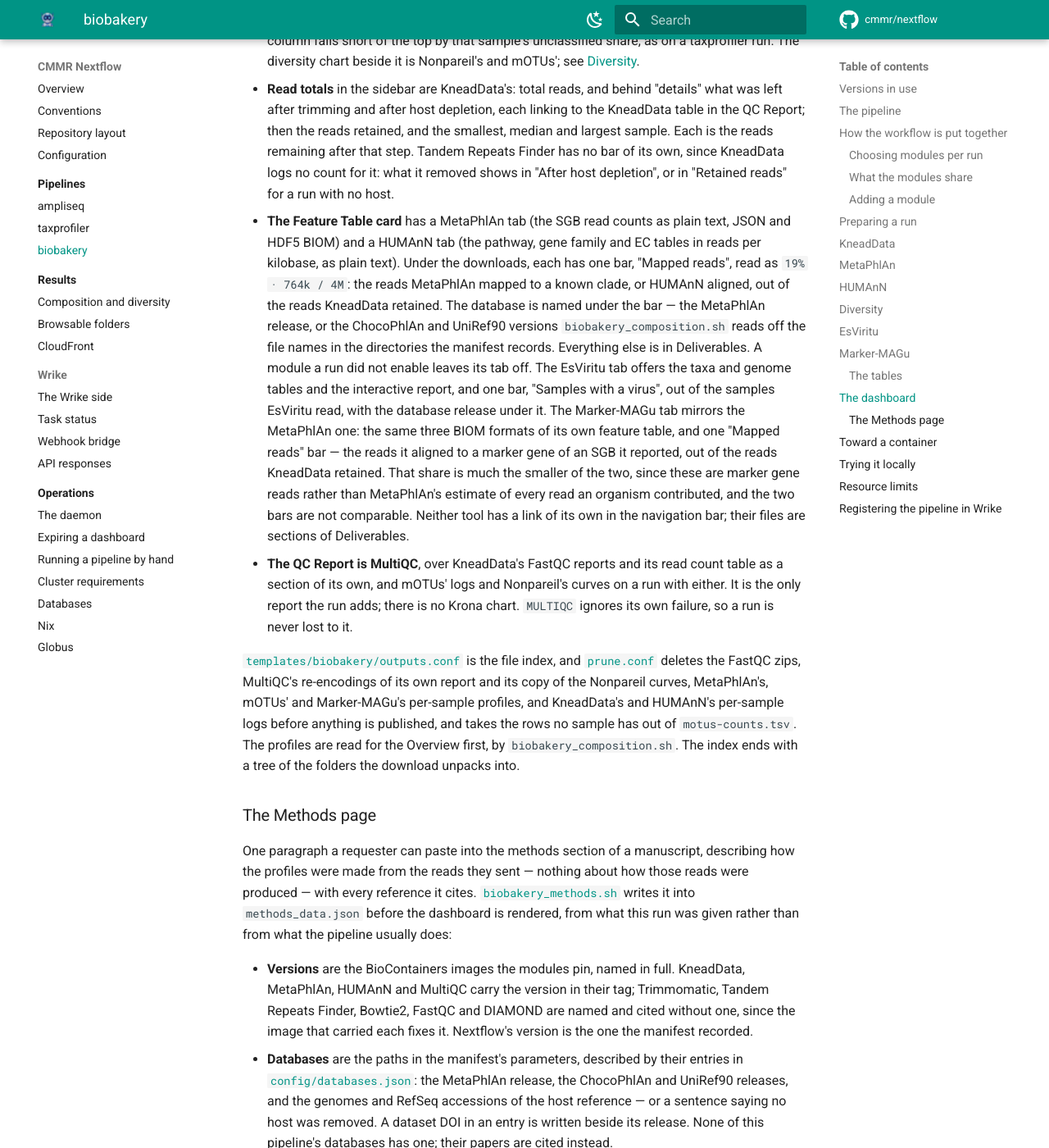
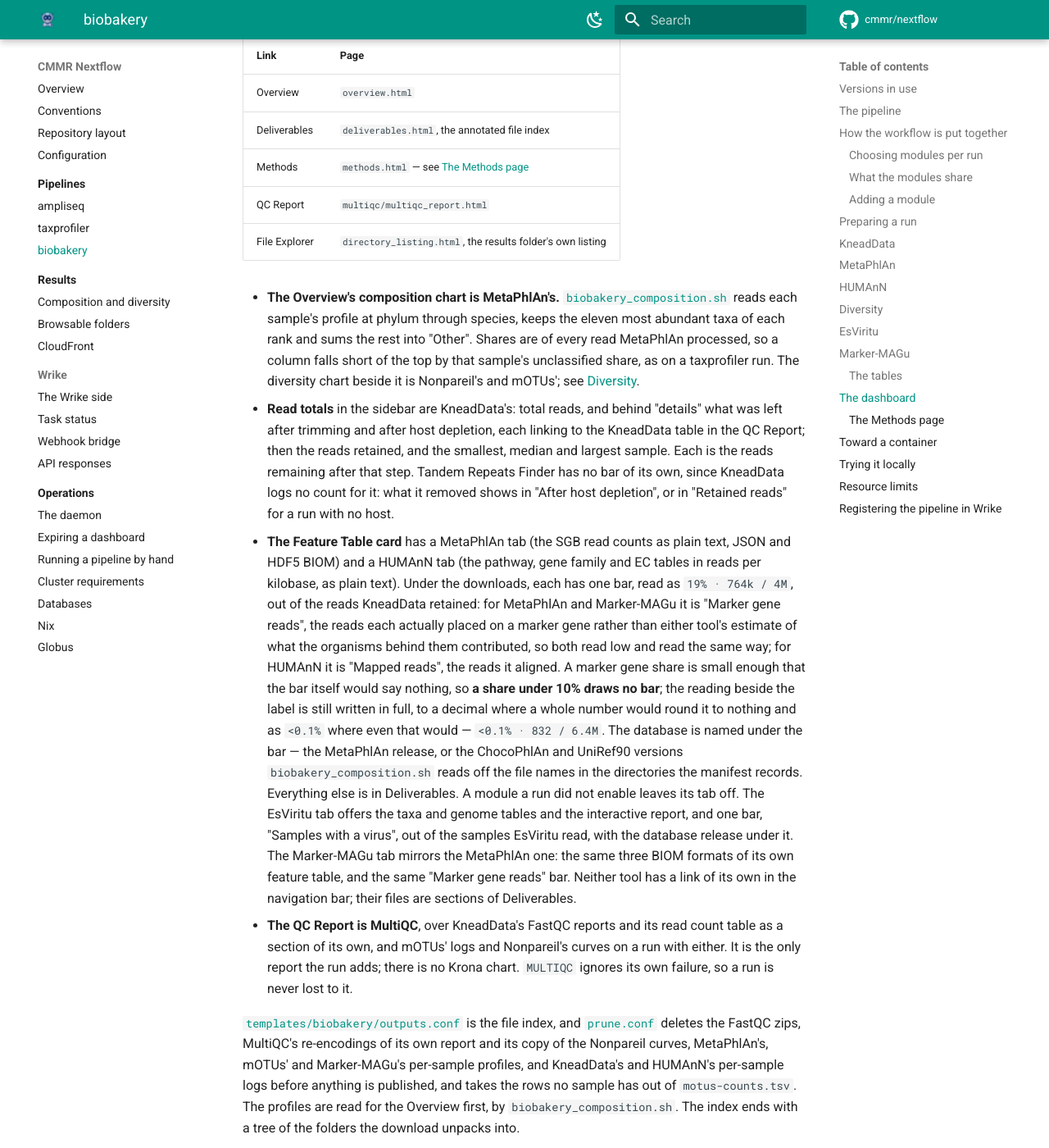
Before and after one commit to cmmr/nextflow, an MkDocs documentation site: the page built from docs/pipelines/biobakery.md, in a window 1280 px wide and 1400 px high, scrolled down 13807 px. Shown: the whole window at 82% size. Built offline with MkDocs 1.6.1 and Material for MkDocs 9.7.7, drawn with Linux system fonts in a browser that asks for light colours; comment, search, counter and statistics services are not loaded; some of the changed text lies outside the part shown.

Commit message:
marker gene mapping bars

```diff
--- a/docs/pipelines/biobakery.md
+++ b/docs/pipelines/biobakery.md
@@ -286,6 +286,16 @@ reads an index by name, so one directory can hold several releases. The module
 uses the index named like the directory when there is one, the only index
 otherwise, and refuses a directory holding several with none named like it.
 
+**What MetaPhlAn actually recognised is `metaphlan/read-counts.tsv`**: one row
+per sample, the reads it read and the reads bowtie2 placed on one of its marker
+genes. `METAPHLAN` counts them off the `--bowtie2out` file, which holds one line
+per read with a primary marker alignment, before deleting it. That count is the
+Feature Table card's bar, and it is a small share — the markers are a small part
+of each genome, so most reads from a confidently identified organism never touch
+one. The profile's own `estimated_reads_mapped_to_known_clades`, which scales
+each clade's marker coverage up by its genome size, is many times larger and is
+not what the bar reports.
+
 `METAPHLAN_MERGE` publishes the profile at three levels of detail under
 `metaphlan/`:
 
@@ -513,7 +523,7 @@ side:
 | MetaPhlAn | Marker-MAGu | Holds |
 | --- | --- | --- |
 | `metaphlan-counts.tsv`, `metaphlan-relab.tsv` | `virus-counts.tsv`, `virus-relab.tsv` | every clade from kingdom to SGB, one column per sample, as reads and as percentages |
-| `species-counts.tsv`, `species-relab.tsv` | — | a Marker-MAGu lineage ends at its SGB, which is its species, so the feature table is the species table |
+| `species-counts.tsv`, `species-relab.tsv` | `virus-species-counts.tsv`, `virus-species-relab.tsv` | those two cut down to the species rows |
 | `taxa-counts.tsv`, `.json.biom`, `.hdf5.biom` | `virus-taxa-counts.tsv`, `.json.biom`, `.hdf5.biom` | the SGB rows as a feature table, keyed by the SGB's own name |
 | `taxa-tree.newick` | — | Marker-MAGu publishes no phylogeny of its SGBs |
 | — | `virus-profile.tsv` | Marker-MAGu's long form: the marker counts behind each call, which no other table carries |
@@ -523,13 +533,23 @@ side:
 basename, and because in practice these tables are the viral ones — see the
 threshold note above.
 
+**The two halves of the database are not named to the same depth.** A phage
+lineage is seven ranks ending `s__vSGB_<n>`, so its species row and its SGB row
+are the same thing. A bacterial one is MetaPhlAn's own — eight ranks ending
+`t__SGB<n>`, with a species above it that several SGBs can sit under, exactly as
+in MetaPhlAn's tables. The SGB rows are therefore the deepest rank of each
+lineage rather than its `s__` rank, and the feature table keys each by the name
+the database gives it with the rank prefix taken off: `vSGB_8081`, `SGB10000`.
+
 Three differences from MetaPhlAn's tables are worth knowing before reading them
 together:
 
 - **The counts are marker gene reads.** MetaPhlAn scales a clade's marker
   coverage up by genome length to estimate every read it contributed;
   Marker-MAGu's counts are the reads that actually aligned to a marker. A
-  sample's column totals its marker gene reads, not its sequencing depth.
+  sample's column totals its marker gene reads, not its sequencing depth. The
+  two tools' Feature Table bars are the aligned reads either way, so those are
+  comparable even though the tables are not.
 - **There is no `UNCLASSIFIED` row.** Marker-MAGu reports no unclassified share
   and rescales each sample to 100% of what it identified, so a percentage in
   `virus-relab.tsv` is a share of what was detected. MetaPhlAn's is a share of
@@ -583,8 +603,15 @@ plus a fourth, Methods. The navigation bar reads:
 - **The Feature Table card** has a MetaPhlAn tab (the SGB read counts as
   plain text, JSON and HDF5 BIOM) and a HUMAnN tab (the pathway, gene family and
   EC tables in reads per kilobase, as plain text). Under the downloads, each has
-  one bar, "Mapped reads", read as `19% · 764k / 4M`: the reads MetaPhlAn mapped
-  to a known clade, or HUMAnN aligned, out of the reads KneadData retained. The
+  one bar, read as `19% · 764k / 4M`, out of the reads KneadData retained: for
+  MetaPhlAn and Marker-MAGu it is "Marker gene reads", the reads each actually
+  placed on a marker gene rather than either tool's estimate of what the
+  organisms behind them contributed, so both read low and read the same way; for
+  HUMAnN it is "Mapped reads", the reads it aligned. A marker gene share is
+  small enough that the bar itself would say nothing, so **a share under 10%
+  draws no bar**; the reading beside the label is still written in full, to a
+  decimal where a whole number would round it to nothing and as `<0.1%` where
+  even that would — `<0.1% · 832 / 6.4M`. The
   database is named under the bar — the MetaPhlAn release, or the ChocoPhlAn and
   UniRef90 versions `biobakery_composition.sh` reads off the file names in the
   directories the manifest records. Everything else is in Deliverables. A
@@ -592,12 +619,9 @@ plus a fourth, Methods. The navigation bar reads:
   taxa and genome tables and the interactive report, and one bar, "Samples with
   a virus", out of the samples EsViritu read, with the database release under
   it. The Marker-MAGu tab mirrors the MetaPhlAn one: the same three BIOM
-  formats of its own feature table, and one "Mapped reads" bar — the reads it
-  aligned to a marker gene of an SGB it reported, out of the reads KneadData
-  retained. That share is much the smaller of the two, since these are marker
-  gene reads rather than MetaPhlAn's estimate of every read an organism
-  contributed, and the two bars are not comparable. Neither tool has a link of
-  its own in the navigation bar; their files are sections of Deliverables.
+  formats of its own feature table, and the same "Marker gene reads" bar.
+  Neither tool has a link of its own in the navigation bar; their files are
+  sections of Deliverables.
 - **The QC Report is MultiQC**, over KneadData's FastQC reports and its
   read count table as a section of its own, and mOTUs' logs and Nonpareil's
   curves on a run with either. It is the only report the run adds;
@@ -668,6 +692,8 @@ given rather than from what the pipeline usually does:
 - **Marker-MAGu** likewise on a run with `run_markermagu` on: its version, the
   database release and Zenodo DOI, minimap2 and the unique-alignment thresholds,
   the detection stringency this run chose, and how abundance was normalised.
+  Nothing in the text is scaled up from a marker gene to a genome, for either
+  tool: what the sidebar reports is what aligned.
 
 Citations are written `[@id]` against
 [`config/references.json`](../../config/references.json), and a tool named a
```
Also changed, not shown: 8 other files.
